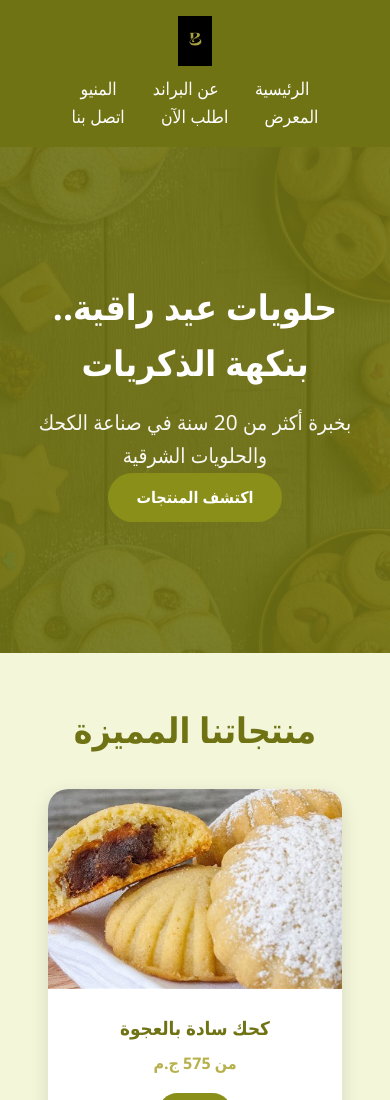
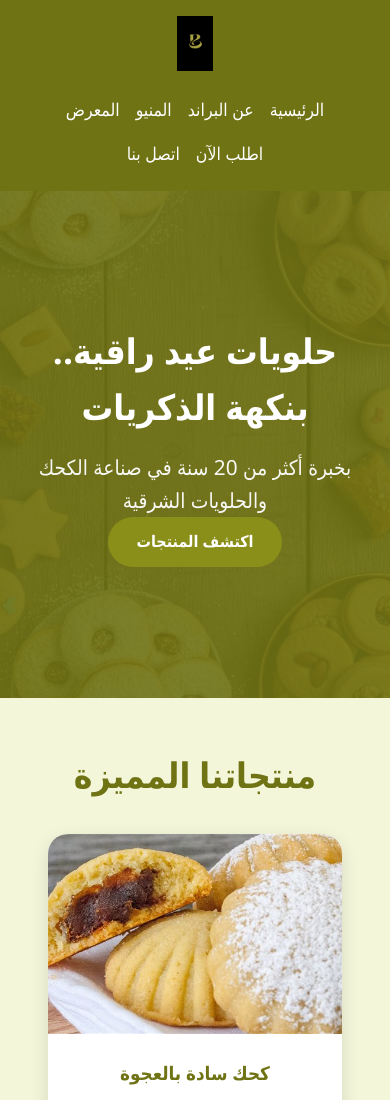
Before and after one commit to mohameddd233/Bonne-F-te-by-Foufa, a plain HTML site: page index.html in a window 390 px wide. Shown: the top 1100 px of the page. Drawn offline with Linux system fonts and the light colour scheme.

Commit message:
Update style.css

```diff
--- a/style.css
+++ b/style.css
@@ -1,5 +1,8 @@
-/* style.css - Bonne Fête by Foufa (Logo Colors Edition) */
+/* ================================
+   Bonne Fête by Foufa - Style.css
+   ================================ */
 
+/* ===== المتغيرات ===== */
 :root {
     --green: #8A8F1A;        /* اللون الأساسي من اللوجو */
     --green-dark: #6F7314;   /* الغامق */
@@ -11,6 +14,7 @@
     --shadow: 0 6px 18px rgba(0,0,0,0.12);
 }
 
+/* ===== Reset ===== */
 * {
     margin: 0;
     padding: 0;
@@ -37,10 +41,23 @@ header {
     box-shadow: var(--shadow);
 }
 
+.logo {
+    display: flex;
+    align-items: center;
+}
+
 .logo img {
-  height: 50px;
-  width: auto;
-  background: transparent;
+    height: 55px;
+    width: auto;
+    display: block;
+    background: transparent;
+    object-fit: contain;
+}
+
+nav {
+    display: flex;
+    flex-wrap: wrap;
+    justify-content: center;
 }
 
 nav a {
@@ -283,6 +300,11 @@ footer {
     header {
         flex-direction: column;
         text-align: center;
+        gap: 1rem;
+    }
+
+    nav a {
+        margin: 0.5rem;
     }
 
     .hero-content h1 {
```
